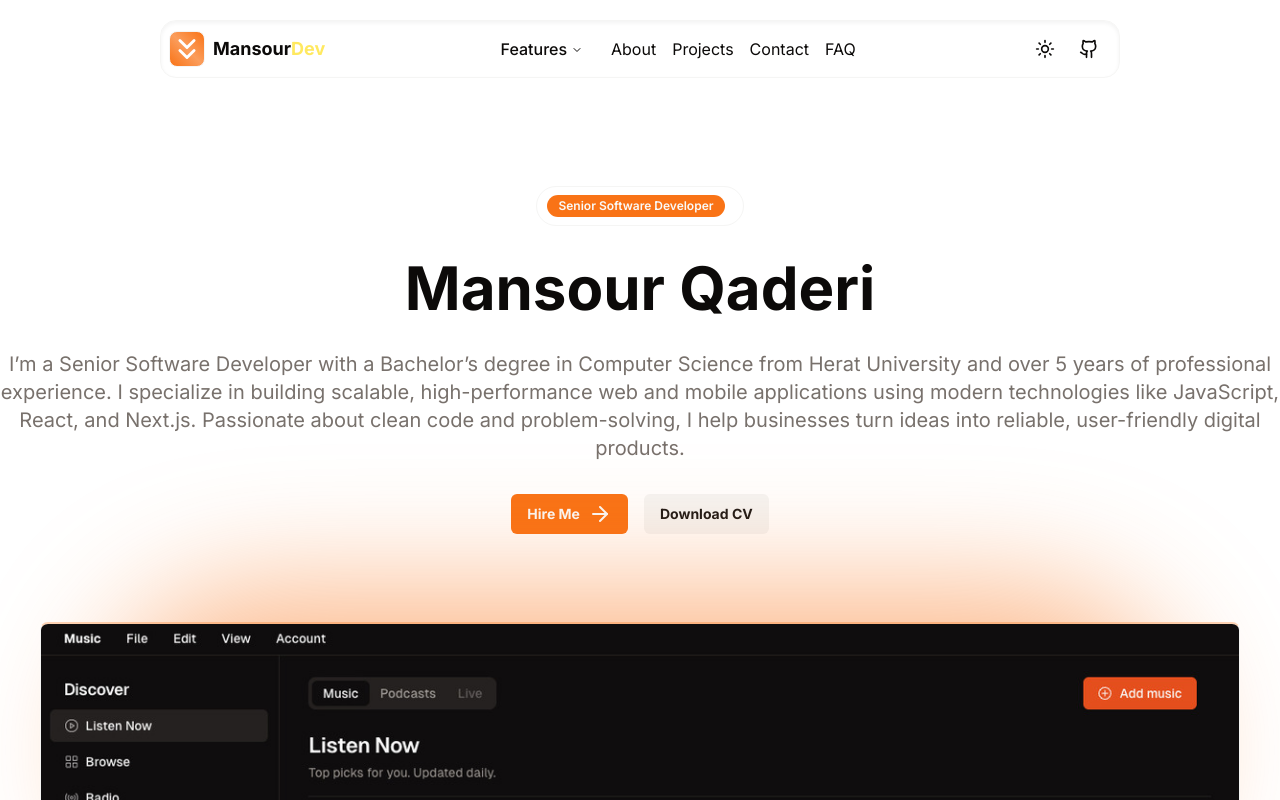
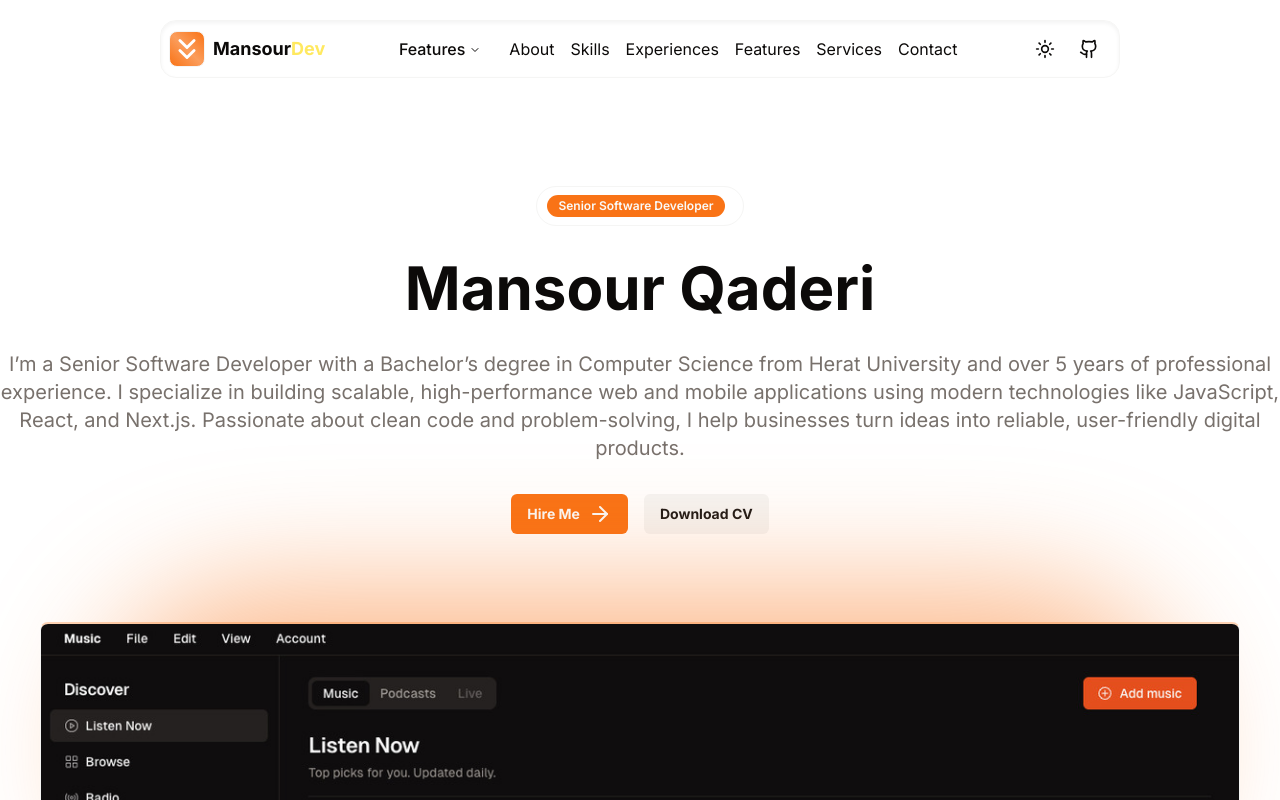
Before and after one commit to mansour-qaderi/portfolio, a Next.js app: page / in a window 1280 px wide. Shown: the top 800 px of the page. Built offline with nearby package versions, Linux system fonts and the light colour scheme.

Commit message:
add scroll smoother in navbar

```diff
--- a/app/globals.css
+++ b/app/globals.css
@@ -1,5 +1,9 @@
 @import "tailwindcss";
 @import "tw-animate-css";
+
+html {
+  scroll-behavior: smooth;
+}
 
 /* @custom-variant dark (&:is(.dark *)); */
 
--- a/app/page.tsx
+++ b/app/page.tsx
@@ -8,7 +8,7 @@ import { Skills } from "@/components/skills";
 
 export default function Home() {
   return (
-    <div className="w-full flex flex-col lg:max-w-screen-xl mx-auto gap-20 md:gap-32 py-10 sm:py-20 md:py-32">
+    <div className="w-full flex flex-col lg:max-w-screen-xl mx-auto py-10 sm:py-20 md:py-32">
       <Hero />
       <Skills />
       <Experiences />
--- /dev/null
+++ b/components/community.tsx
@@ -0,0 +1,47 @@
+import { Button } from "@/components/ui/button";
+import {
+  Card,
+  CardContent,
+  CardFooter,
+  CardHeader,
+  CardTitle,
+} from "@/components/ui/card";
+import { DiscordIcon } from "@/icons";
+
+export const Community = () => {
+  return (
+    <section id="community">
+      <hr className="border-secondary" />
+      <div className="py-20 sm:py-20">
+        <div className="lg:w-[60%] mx-auto">
+          <Card className="bg-background border-none shadow-none text-center flex flex-col items-center justify-center">
+            <CardHeader>
+              <CardTitle className="text-4xl md:text-5xl font-bold flex flex-col items-center">
+                <DiscordIcon />
+                <div>
+                  Ready to join this
+                  <span className="text-transparent pl-2 bg-gradient-to-r from-[#D247BF] to-primary bg-clip-text">
+                    Community?
+                  </span>
+                </div>
+              </CardTitle>
+            </CardHeader>
+            <CardContent className="lg:w-[80%] text-xl text-muted-foreground">
+              Join our vibrant Discord community! Connect, share, and grow with
+              like-minded enthusiasts. Click to dive in! 🚀
+            </CardContent>
+
+            <CardFooter>
+              <Button asChild>
+                <a href="https://discord.com/" target="_blank">
+                  Join Discord
+                </a>
+              </Button>
+            </CardFooter>
+          </Card>
+        </div>
+      </div>
+      <hr className="border-secondary" />
+    </section>
+  );
+};
--- a/components/contacts.tsx
+++ b/components/contacts.tsx
@@ -1,4 +1,5 @@
 "use client";
+import { useCallback } from "react";
 import Link from "next/link";
 import { Mail, Phone } from "lucide-react";
 import { useForm } from "react-hook-form";
@@ -46,17 +47,15 @@ export const Contacts = () => {
     },
   });
 
-  function onSubmit(values: z.infer<typeof formSchema>) {
+  const onSubmit = useCallback((values: z.infer<typeof formSchema>) => {
     const { firstName, lastName, email, subject, message } = values;
-    console.log(values);
-
     const mailToLink = `mailto:mansourqaderi21@gmail.com?subject=${subject}&body=Hello I am ${firstName} ${lastName}, my Email is ${email}. %0D%0A${message}`;
 
     window.location.href = mailToLink;
-  }
+  }, []);
 
   return (
-    <section id="contact">
+    <section className="pt-20 md:pt-32" id="contact">
       <div className="grid grid-cols-1 md:grid-cols-2 gap-8">
         <div>
           <div className="mb-4">
--- a/components/experiences.tsx
+++ b/components/experiences.tsx
@@ -75,7 +75,7 @@ const experiences: ExperienceProps[] = [
 
 export const Experiences = () => {
   return (
-    <section id="about">
+    <section className="pt-20 md:pt-32" id="experiences">
       <h2 className="text-lg text-primary text-center tracking-wider mb-4">
         Experiences
       </h2>
--- a/components/features.tsx
+++ b/components/features.tsx
@@ -49,7 +49,7 @@ const featureList: FeaturesProps[] = [
 
 export const Features = () => {
   return (
-    <section id="features">
+    <section className="pt-20 md:pt-32" id="features">
       <h2 className="text-lg text-primary text-center mb-2 tracking-wider">
         Features
       </h2>
--- a/components/footer.tsx
+++ b/components/footer.tsx
@@ -1,10 +1,10 @@
-import { Separator } from "@/components/ui/separator";
 import { ChevronsDownIcon } from "lucide-react";
 import Link from "next/link";
+import { Separator } from "@/components/ui/separator";
 
 export const Footer = () => {
   return (
-    <footer id="footer">
+    <footer className="pt-20 md:pt-32" id="footer">
       <div className="p-10 bg-card border border-secondary rounded-2xl">
         <div className="grid grid-cols-2 md:grid-cols-4 xl:grid-cols-6 gap-x-12 gap-y-8">
           <div className="col-span-full xl:col-span-2">
--- a/components/services.tsx
+++ b/components/services.tsx
@@ -27,7 +27,7 @@ const services = [
 
 export const Services = () => {
   return (
-    <section id="services">
+    <section className="pt-20 md:pt-32" id="services">
       <h2 className="text-lg text-primary text-center mb-2 tracking-wider">
         Services
       </h2>
--- a/components/skills.tsx
+++ b/components/skills.tsx
@@ -34,7 +34,7 @@ const skillList: SkillsProps[] = [
 
 export const Skills = () => {
   return (
-    <section id="Skills">
+    <section className="pt-20 md:pt-32" id="skills">
       <h2 className="text-lg md:text-xl text-primary text-center mb-4">
         Top Skills
       </h2>
--- a/layouts/navbar.tsx
+++ b/layouts/navbar.tsx
@@ -48,16 +48,24 @@ const routeList: RouteProps[] = [
     label: "About",
   },
   {
-    href: "#projects",
-    label: "Projects",
+    href: "#skills",
+    label: "Skills",
+  },
+  {
+    href: "#experiences",
+    label: "Experiences",
+  },
+  {
+    href: "#features",
+    label: "Features",
+  },
+  {
+    href: "#services",
+    label: "Services",
   },
   {
     href: "#contact",
     label: "Contact",
-  },
-  {
-    href: "#faq",
-    label: "FAQ",
   },
 ];
 
```
